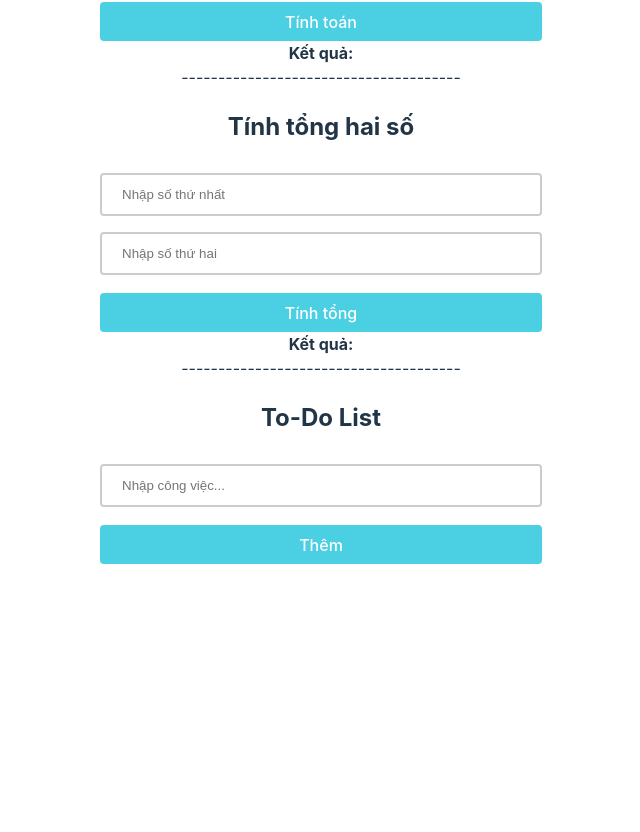
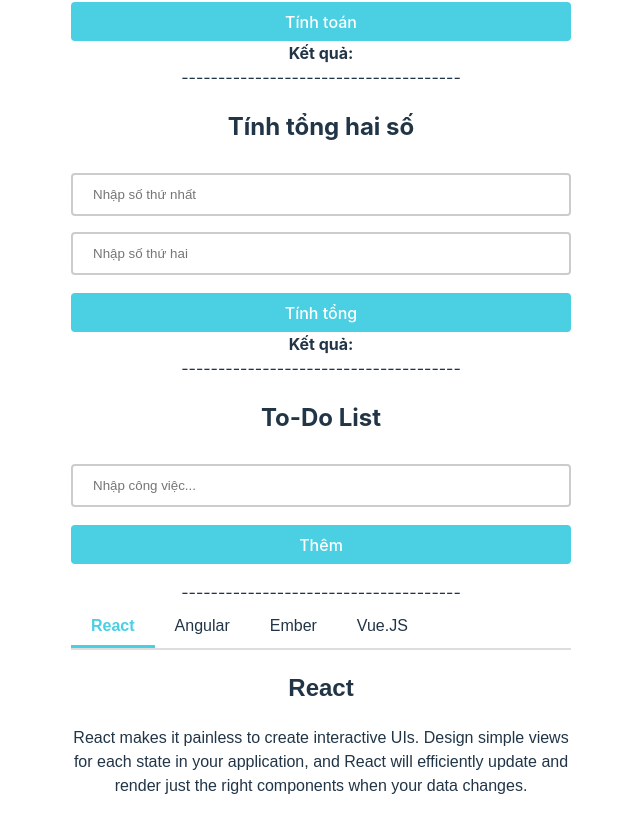
Before and after one commit to LeTThuyHien/BTTH_PTUD_js, a React (Vite) app in the folder BTTH_Tuan03/lab01/: page / in a window 1280 px wide. Shown: the part 420-1252 px from the top of the page, without its empty margins (319-959 px from the left). Before the commit the page ends 1032 px from the top, so only its background shows below. Built offline with nearby package versions, Linux system fonts and the light colour scheme.

Commit message:
BTTH_PTGDUD_Tuan03_Lab01_TestTabContent

```diff
--- a/BTTH_Tuan03/lab01/src/App.jsx
+++ b/BTTH_Tuan03/lab01/src/App.jsx
@@ -5,6 +5,7 @@ import Name from './components/Name';
 import Calculator from './components/Calculator';
 import SumCalculator from './components/SumCalcutor';
 import TodoList from './components/TodoList';
+import TabContent from './components/TabContent';
 function App() {
 
 
@@ -26,6 +27,10 @@ function App() {
       <div className="App">
         <TodoList />
       </div>
+      <div>--------------------------------------</div>
+      <div className="App">
+        <TabContent />
+      </div>
 
     </>
 
--- /dev/null
+++ b/BTTH_Tuan03/lab01/src/components/TabContent.jsx
@@ -0,0 +1,70 @@
+import { useState, useRef, useEffect } from "react";
+import "./Tabs.css";
+
+const TabContent = () => {
+    const tabs = [
+        {
+            name: "React",
+            content:
+                "React makes it painless to create interactive UIs. Design simple views for each state in your application, and React will efficiently update and render just the right components when your data changes.",
+        },
+        {
+            name: "Angular",
+            content:
+                "Angular is an application design framework and development platform for creating efficient and sophisticated single-page apps.",
+        },
+        {
+            name: "Ember",
+            content:
+                "Ember.js is a productive, battle-tested JavaScript framework for building modern web applications. It includes everything you need to build rich UIs that work on any device.",
+        },
+        {
+            name: "Vue.JS",
+            content:
+                "Vue.js is a progressive framework for building user interfaces. Unlike other monolithic frameworks, Vue is designed from the ground up to be incrementally adoptable.",
+        },
+    ];
+
+    const [activeIndex, setActiveIndex] = useState(0);
+    const lineRef = useRef(null);
+    const tabRefs = useRef([]);
+
+    useEffect(() => {
+        if (tabRefs.current[activeIndex] && lineRef.current) {
+            const activeTab = tabRefs.current[activeIndex];
+            lineRef.current.style.left = `${activeTab.offsetLeft}px`;
+            lineRef.current.style.width = `${activeTab.offsetWidth}px`;
+        }
+    }, [activeIndex]);
+
+    return (
+        <div className="tabs">
+
+            <div className="tab-list">
+                {tabs.map((tab, index) => (
+                    <div
+                        key={index}
+                        ref={(el) => (tabRefs.current[index] = el)}
+                        className={`tab-item ${index === activeIndex ? "active" : ""}`}
+                        onClick={() => setActiveIndex(index)}
+                    >
+                        {tab.name}
+                    </div>
+                ))}
+                <div className="tab-line" ref={lineRef}></div>
+            </div>
+
+
+            <div className="tabs-content">
+                {tabs.map((tab, index) => (
+                    <div key={index} className={`tab-pane ${index === activeIndex ? "active" : ""}`}>
+                        <h2>{tab.name}</h2>
+                        <p>{tab.content}</p>
+                    </div>
+                ))}
+            </div>
+        </div>
+    );
+};
+
+export default TabContent;
--- /dev/null
+++ b/BTTH_Tuan03/lab01/src/components/Tabs.css
@@ -0,0 +1,46 @@
+.tabs {
+    width: 100%;
+    max-width: 500px;
+    margin: auto;
+    font-family: Arial, sans-serif;
+  }
+
+  .tab-list {
+    display: flex;
+    position: relative;
+    border-bottom: 2px solid #ddd;
+  }
+
+  .tab-item {
+    padding: 10px 20px;
+    cursor: pointer;
+    transition: color 0.3s ease-in-out;
+    position: relative;
+  }
+
+  .tab-item.active {
+    color: #4acfe3;
+    font-weight: bold;
+  }
+
+  .tab-line {
+    position: absolute;
+    bottom: 0;
+    height: 3px;
+    background-color: #4acfe3;
+    transition: all 0.3s ease-in-out;
+  }
+
+  .tab-content {
+    padding: 20px;
+    background: #f9f9f9;
+    margin-top: 10px;
+  }
+
+  .tab-pane {
+    display: none;
+  }
+
+  .tab-pane.active {
+    display: block;
+  }
```
Also changed, not shown: package.json (added, +21 -0 lines), BTTH_Tuan03/lab01/src/minhchung/TestTabContent.png (added), 1 other file (tests, documents, lock files or other folders).
